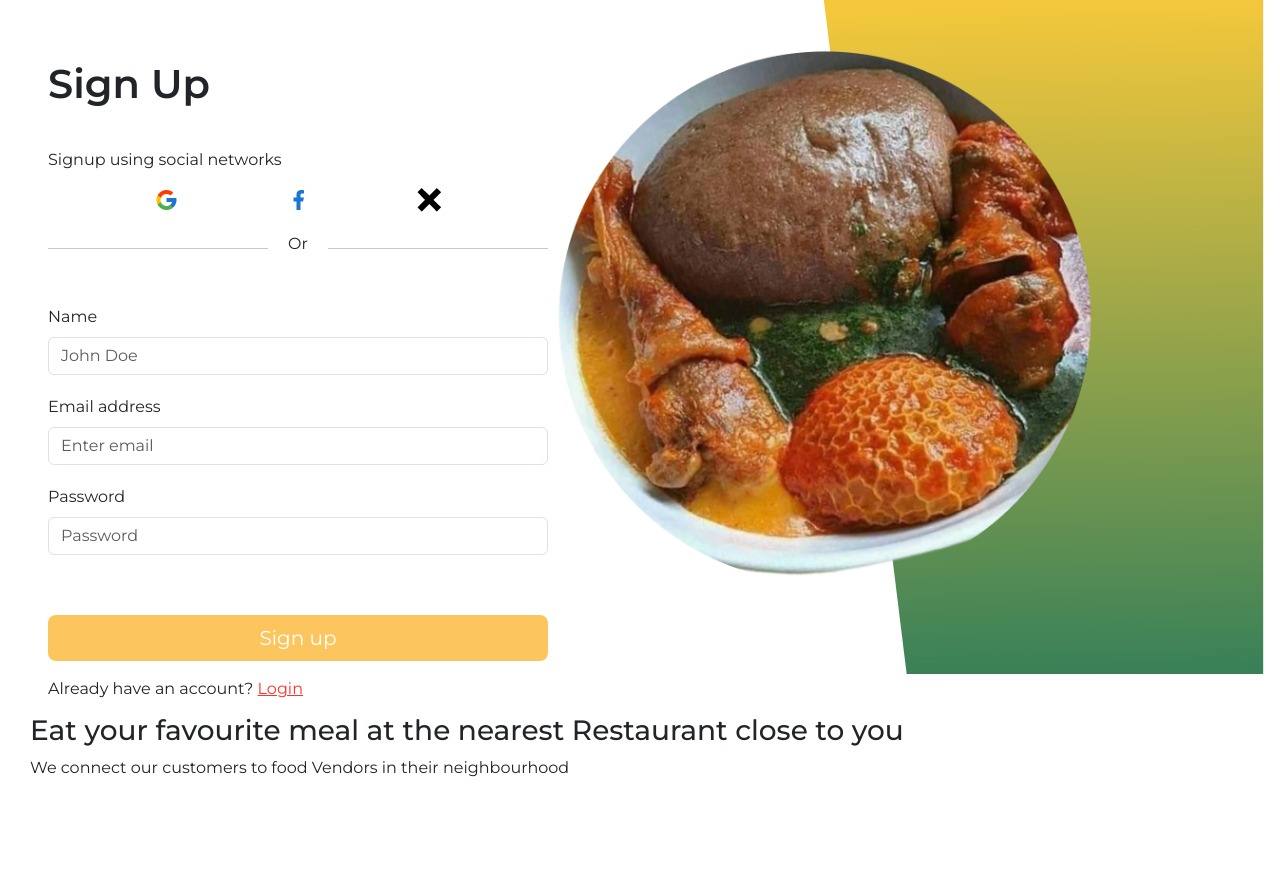
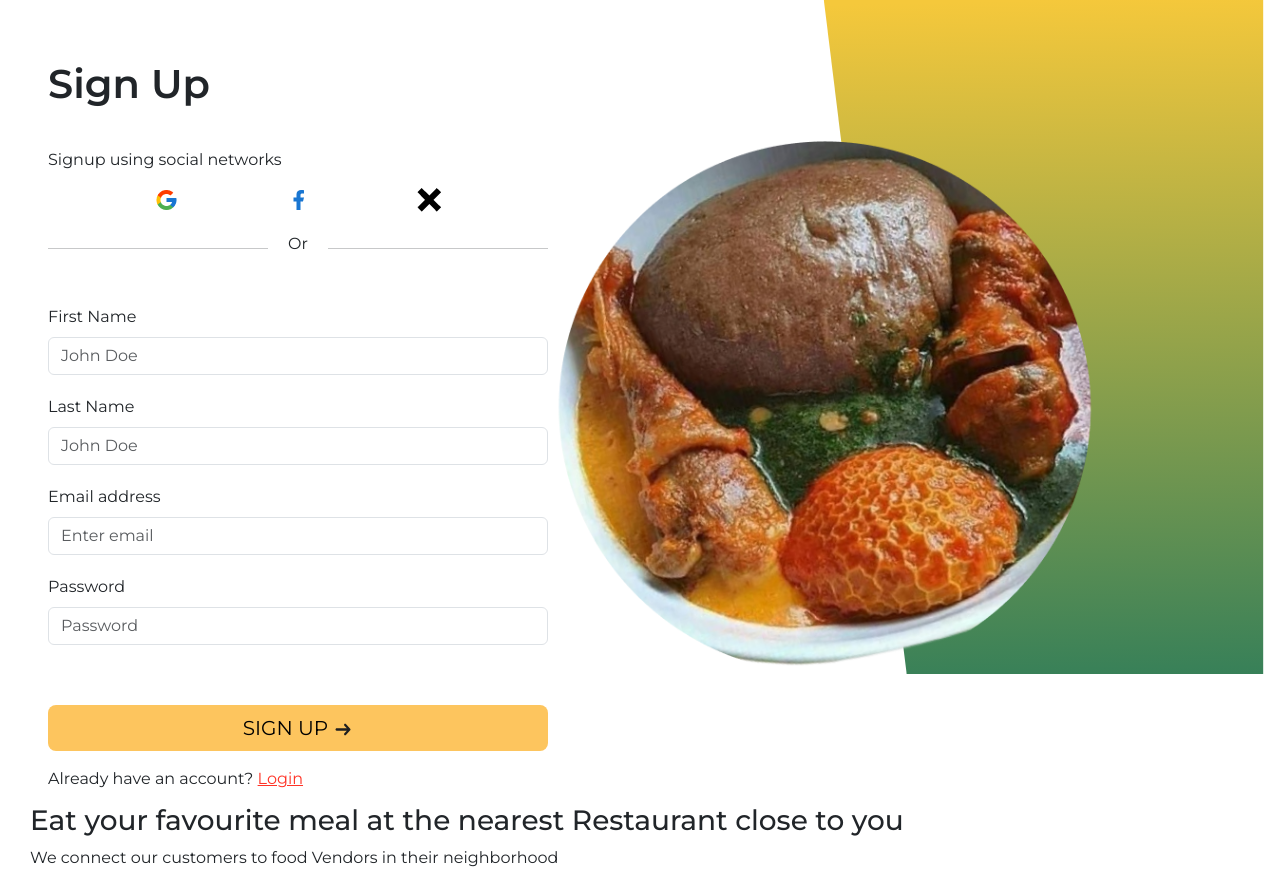
Before and after one commit to R-Wangui/Local-Dish-Connect, a React (Vite) app: page /customersignup in a window 1280 px wide. Before the commit the page ends 800 px from the top, so only its background shows below. Built offline with nearby package versions, Linux system fonts and the light colour scheme; no server answers.

Commit message:
Added the api endpoint

```diff
--- a/src/components/authentication/CustomerSignup.jsx
+++ b/src/components/authentication/CustomerSignup.jsx
@@ -1,105 +1,122 @@
-import { Form, Alert } from 'react-bootstrap';
-import { useState } from 'react';
-import { Link } from 'react-router-dom';
-import Vector from '../vector/Vector';
-import Buttons from '../layout/Buttons';
+import { useState, useEffect } from "react";
+import { Form, Alert } from "react-bootstrap";
+import { Link } from "react-router-dom";
+import Buttons from "../layout/Buttons";
+import Vector from "../vector/Vector";
+import axios from "axios";
 
 function CustomerSignup() {
-  // use useState hook to set the email, password and throw error incase of an error
-  const [name, setName] = useState('');
-  const [email, setEmail] = useState('');
-  const [password, setPassword] = useState('');
-  const [error, setError] = useState('');
-  const apiURL = import.meta.env.VITE_API_ENDPOINT;
+  const [firstname, setFirstName] = useState("");
+  const [lastname, setLastName] = useState("");
+  const [email, setEmail] = useState("");
+  const [password, setPassword] = useState("");
+  const [error, setError] = useState("");
+  const [submittedData, setSubmittedData] = useState(null); // State to store submitted data
 
-  // Event handler function for the form so it submits before refreshing the page
-  const handleSubmit = (e) => {
+  const apiUrl = "https://dishcorner.onrender.com/api/v1/auth/register";
+
+  useEffect(() => {
+    fetchData();
+  }, []);
+
+  const fetchData = async () => {
+    try {
+      const response = await axios.get(apiUrl);
+      setSubmittedData(response.data);
+    } catch (error) {
+      console.error("Error fetching data:", error);
+    }
+  };
+
+  const handleSubmit = async (e) => {
     e.preventDefault();
 
-    if (!email || !password || !name) {
-      // This condition checks that you enter a valid email and password
-      setError("Please enter username, email and password");
+    if (!email || !password || !firstname || !lastname) {
+      setError("Please enter username, email, and password");
       return;
     } else if (!validEmail(email)) {
       setError("Please enter a valid email address");
       return;
     } else {
-      // Send the name, email and password saved in memory to the server for registration
-      fetch(apiURL, {
-        method: 'POST',
-        headers: {
-          'Content-Type': 'application/json',
-        },
-        body: JSON.stringify({
-          name: name,
+      try {
+        const response = await axios.post(apiUrl, {
+          firstname: firstname,
+          lastname: lastname,
           email: email,
-          password: password
-        }),
-      })
-      .then(response => response.json())
-      .then(data => {
-        // If user is registered successfully, fetch user data
-        if (data.success) {
-          fetchUserData(email);
-        } else {
-          setError(data.message);
-        }
-      })
-      .catch((err) => console.log(err));
+          password: password,
+        });
+        console.log(response.data);
+        setSubmittedData(response.data); // Update state with submitted data
+        // Optionally, you can redirect the user to another page upon successful registration
+        // window.location.href = "/landing";
+      } catch (error) {
+        console.error("An error occurred:", error.response);
+        setError("An error occurred. Please try again.");
+      }
     }
   };
 
-  // Fetch user data after successful registration
-  const fetchUserData = (email) => {
-    const getUserDataURL = `https://dishcorner.onrender.com/api/v1/auth/register${email}`;
-    fetch(getUserDataURL)
-      .then((response) => response.json())
-      .then((data) => {
-        setName(data.firstName);
-        setEmail(data.email);
-        setPassword(data.password);
-      })
-      .catch((err) => console.log(err));
-  };
-
-  // validate the email so the user has to input a correct email and in the right formart
   const validEmail = (email) => {
     const re = /\S+@\S+\.\S+/;
     return re.test(email);
   };
 
   const styleTheButton = {
-    backgroundColor: '#FDC55E',
-    border: 'none',
-    marginTop: '60px',
-    width: '500px'
+    backgroundColor: "#FDC55E",
+    border: "none",
+    marginTop: "60px",
+    width: "500px",
   };
 
   return (
     <>
       <div id="signup">
         {error && <Alert variant="danger">{error}</Alert>}
-        <Form id='form' onSubmit={handleSubmit}>
+        <Form id="form" onSubmit={handleSubmit}>
           <h1 className="header">Sign Up</h1>
           <div id="social-logins">
             <p>Signup using social networks</p>
             <div id="login-icons">
-              <img className="login-icon" src="\images\flat-color-icons_google.png" alt="food-image" />
-              <img className="login-icon" src="\images\ri_facebook-fill.png" alt="food-image" />
-              <img className="login-icon" src="\images\x 1.png" alt="food-image" />
+              <img
+                className="login-icon"
+                src="\images\flat-color-icons_google.png"
+                alt="food-image"
+              />
+              <img
+                className="login-icon"
+                src="\images\ri_facebook-fill.png"
+                alt="food-image"
+              />
+              <img
+                className="login-icon"
+                src="\images\x 1.png"
+                alt="food-image"
+              />
             </div>
             <div id="or">
-              <hr style={{width:"220px"}}></hr><span>Or</span><hr style={{width:"220px"}}></hr>
+              <hr style={{ width: "220px" }}></hr>
+              <span>Or</span>
+              <hr style={{ width: "220px" }}></hr>
             </div>
           </div>
           <Form.Group className="mb-3" controlId="formGroupName">
-            <Form.Label>Name</Form.Label>
+            <Form.Label>First Name</Form.Label>
             <Form.Control
               required
-              type="name"
+              type="text"
               placeholder="John Doe"
-              value={name}
-              onChange={(e) => setName(e.target.value)}
+              value={firstname}
+              onChange={(e) => setFirstName(e.target.value)}
+            />
+            </Form.Group>
+          <Form.Group className="mb-3" controlId="formGroupName">
+            <Form.Label>Last Name</Form.Label>
+            <Form.Control
+              required
+              type="text"
+              placeholder="John Doe"
+              value={lastname}
+              onChange={(e) => setLastName(e.target.value)}
             />
           </Form.Group>
           <Form.Group className="mb-3" controlId="formGroupEmail">
@@ -122,13 +139,19 @@ function CustomerSignup() {
               onChange={(e) => setPassword(e.target.value)}
             />
             <div className="d-grid gap-2">
-              <Buttons type="submit" size='lg' style= {styleTheButton}> Sign up
-                {/* <Link to='/landing' style={{textDecoration: 'none', color: 'black'}}  >SIGN UP <img src="/images/arrow-right.svg" alt="" /></Link> */}
+              <Buttons type="submit" size="lg" style={styleTheButton}>
+                <Link to="/landing" style={{ textDecoration: "none", color: "black" }}>
+                  SIGN UP <img src="/images/arrow-right.svg" alt="" />
+                </Link>
               </Buttons>
             </div>
           </Form.Group>
-
-          <p>Already have an account? <Link to="/customerlogin" style={{color:"#FF3326"}}>Login</Link></p>
+          <p>
+            Already have an account?{" "}
+            <Link to="/customerlogin" style={{ color: "#FF3326" }}>
+              Login
+            </Link>
+          </p>
         </Form>
         <Vector />
       </div>
@@ -136,9 +159,17 @@ function CustomerSignup() {
         <img src="\images\Signup image.png" alt="food-image" />
       </div>
       <div id="tagline2">
-        <h3>Eat your favourite meal at the nearest Restaurant close to  you</h3>
-        <p>We connect our customers to food Vendors  in their neighbourhood</p>
+        <h3>Eat your favourite meal at the nearest Restaurant close to you</h3>
+        <p>We connect our customers to food Vendors in their neighborhood</p>
       </div>
+
+      {/* Display submitted data */}
+      {submittedData && (
+        <div>
+
+          {/* Add more fields as needed */}
+        </div>
+      )}
     </>
   );
 }
```
